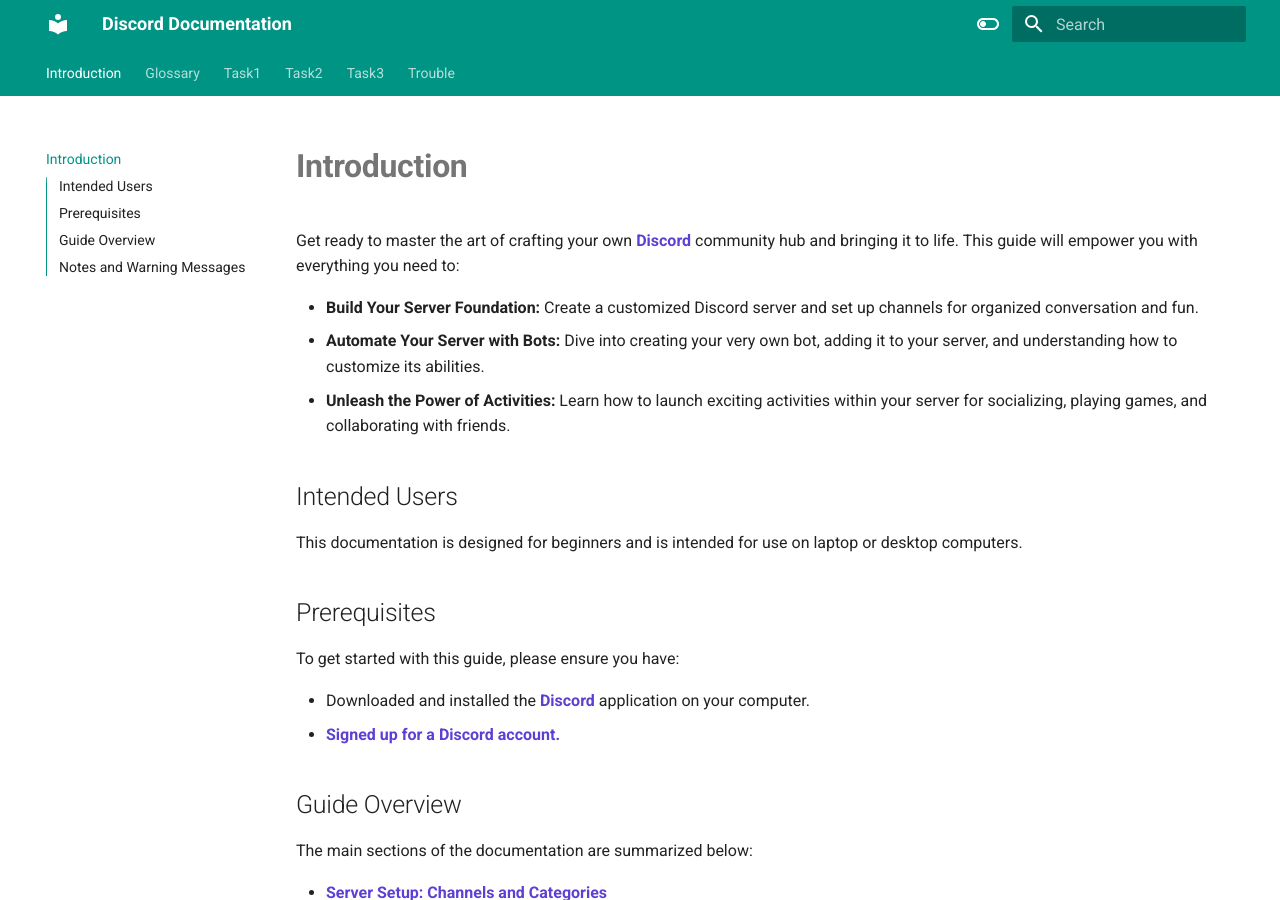
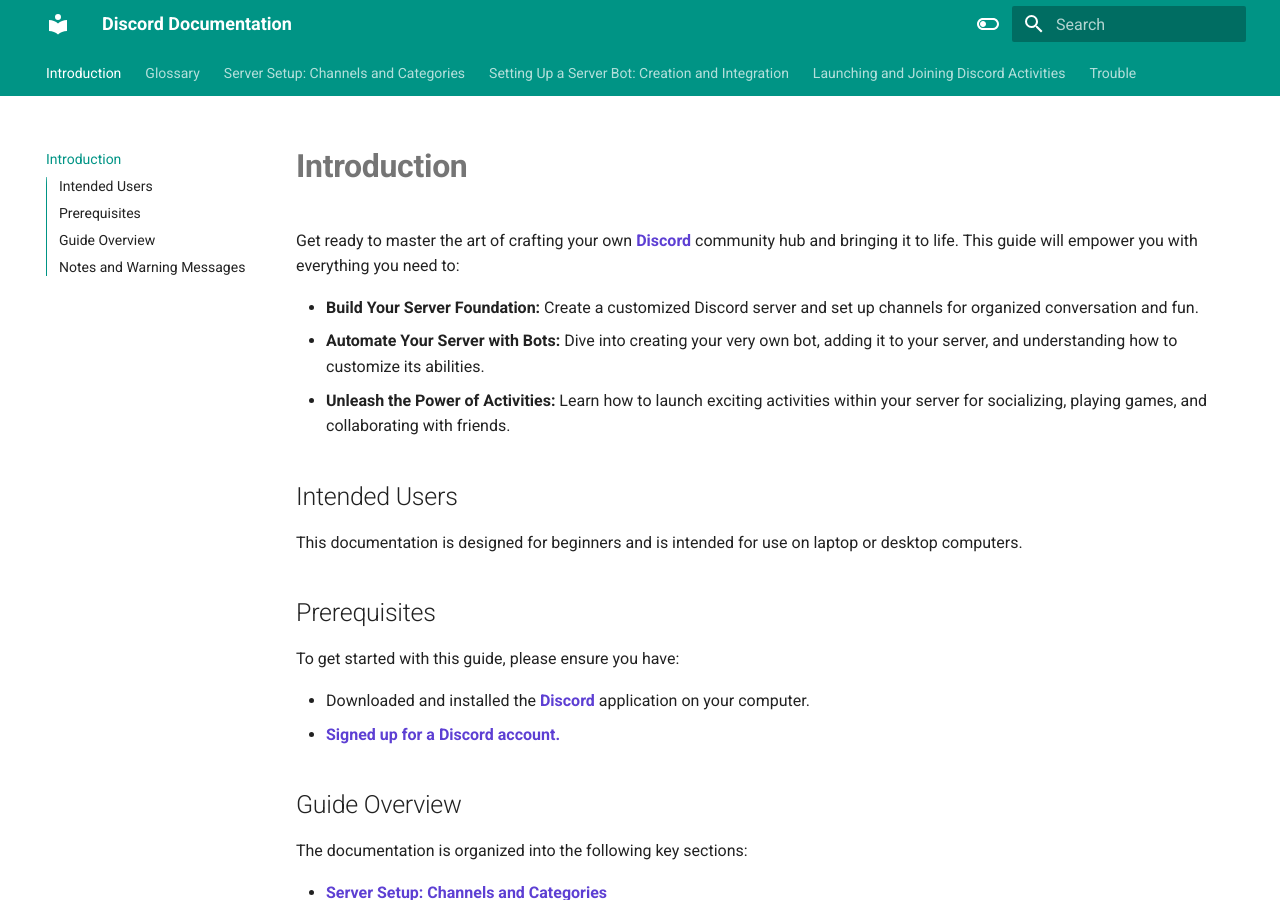
Before and after one commit to marcangelo1/Discord-Documentation, an MkDocs documentation site: the page built from docs/index.md, in a window 1280 px wide and 900 px high. Built offline with MkDocs 1.6.1 and Material for MkDocs 9.7.7, drawn with Linux system fonts in a browser that asks for light colours.

Commit message:
Change titles

```diff
--- a/docs/Task2.md
+++ b/docs/Task2.md
@@ -1,4 +1,4 @@
-**Creating a Discord Bot Account**
+# Setting Up a Server Bot: Creation and Integration
 
 **Overview**
 
--- a/docs/Task3.md
+++ b/docs/Task3.md
@@ -1,4 +1,4 @@
-**Creating/ Joining Discord Activities**
+# Launching and Joining Discord Activities
 
 **\# Overview**
 
--- a/docs/index.md
+++ b/docs/index.md
@@ -16,7 +16,7 @@
 * [**Signed up for a Discord account.**](https://discord.com/register){: style="color: #5D3FD3;"}
 
 ## Guide Overview
-The main sections of the documentation are summarized below:
+The documentation is organized into the following key sections:
 
 * [**Server Setup: Channels and Categories**](){: style="color: #5D3FD3;"}
 * [**Setting Up a Server Bot: Creation and Integration**](){: style="color: #5D3FD3;"}
```
Also changed, not shown: docs/Task1.md (+1 -1 lines).
